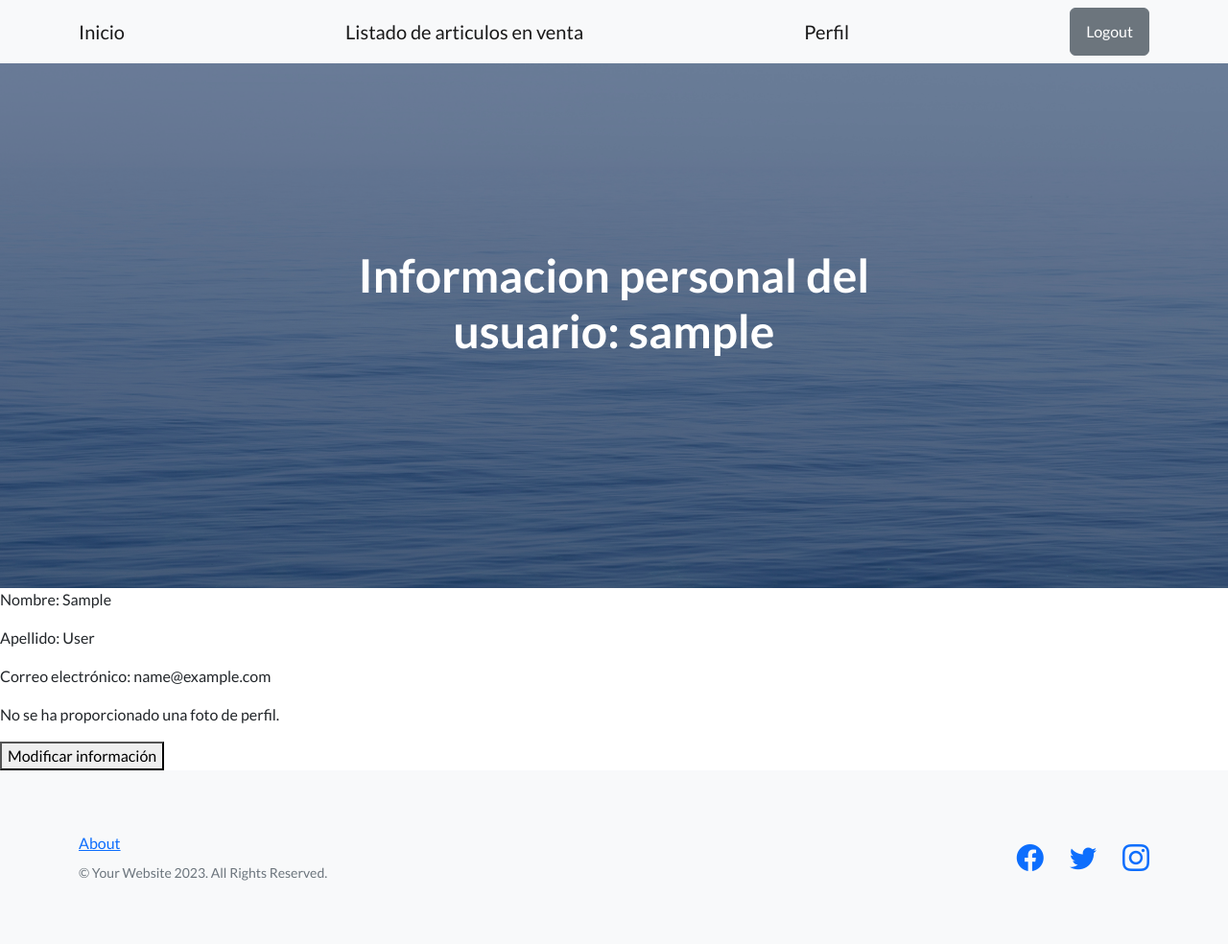
After one commit to sebabiasoli/EntregaFinal-Biasoli, a Django app: page /usuarios/perfil/ in a window 1280 px wide. The commit adds this page. Shown: the whole page at 96% size. Run offline with Django 4.2, Linux system fonts and the light colour scheme; the visitor is signed in with stand-in values (Sample User, id 1); data that the repository does not hold is empty; some libraries are stand-ins or nearby versions.

Commit message:
Se termino

```diff
--- a/inicio/models.py
+++ b/inicio/models.py
@@ -1,5 +1,6 @@
 from django.db import models
 from ckeditor.fields import RichTextField
+from django.contrib.auth.models import User
 
 # Create your models here.
 
@@ -9,3 +10,5 @@ class Vender(models.Model):
     fecha_de_oferta = models.DateField(null=True)
     descripcion = RichTextField(null=True)
     vendedor = models.CharField(max_length=30)
+    imagen = models.ImageField(upload_to='imagenes_articulos', null=True, blank=True)
+    usuario = models.ForeignKey(User, on_delete=models.CASCADE, null=True)
--- a/inicio/templates/inicio/detalle_articulos.html
+++ b/inicio/templates/inicio/detalle_articulos.html
@@ -6,6 +6,9 @@
 
 {% block h1_header %}
 Datos del articulo {{vender.articulo}}
+{% if vender.imagen %}
+<img src="{{vender.imagen.url}}" alt="Imagen de {{vender.titulo}}" width="600" height="400">
+{% endif %}
 {% endblock h1_header %}
 
 
--- a/inicio/templates/inicio/iniciar_venta.html
+++ b/inicio/templates/inicio/iniciar_venta.html
@@ -12,7 +12,7 @@ Iniciar venta
 {% block contenido %}
 <p> {{mensaje}} </p>
 
-<form action="" method="post">
+<form action="" method="post" enctype='multipart/form-data'>
     {% csrf_token %}
     <table>
         {{formulario}}
--- a/inicio/templates/inicio/modificar_articulos.html
+++ b/inicio/templates/inicio/modificar_articulos.html
@@ -10,7 +10,7 @@ Modificar Articulo {{vender.articulo}}
 
 
 {% block contenido %}
-<form action= {% url 'inicio:modificar_articulos' vender.id %} method="post">
+<form action= {% url 'inicio:modificar_articulos' vender.id %} method="post" enctype='multipart/form-data'>
     {% csrf_token %}
     <table>
         {{form}}
--- a/inicio/urls.py
+++ b/inicio/urls.py
@@ -8,7 +8,7 @@ urlpatterns = [
     path('about/', views.about, name='about'),
     path('articulos_en_venta/', views.articulos_en_venta, name='articulos_en_venta'),
     path('iniciar_venta/', views.iniciar_venta, name='iniciar_venta'),
-    path('articulos_en_venta/<int:pk>/detalle/', views.DetalleGato.as_view(), name='detalle_articulos'),
-    path('articulos_en_venta/<int:pk>/modificar/', views.ModificarGato.as_view(), name='modificar_articulos'),
-    path('articulos_en_venta/<int:pk>/eliminar/', views.EliminarGato.as_view(), name='eliminar_articulos')
+    path('articulos_en_venta/<int:pk>/detalle/', views.DetalleArticulo.as_view(), name='detalle_articulos'),
+    path('articulos_en_venta/<int:pk>/modificar/', views.ModificarArticulo.as_view(), name='modificar_articulos'),
+    path('articulos_en_venta/<int:pk>/eliminar/', views.EliminarArticulo.as_view(), name='eliminar_articulos')
 ]
--- a/templates/base.html
+++ b/templates/base.html
@@ -28,7 +28,7 @@
                 {% if request.user.infoextra.avatar %}
                 <img src={{request.user.infoextra.avatar.url}} alt="" height='40px'>
                 {% endif %}
-                <a class="navbar-brand" href={% url 'usuario:editar_perfil' %}>{{request.user.username}}</a>
+                <a class="navbar-brand" href={% url 'usuario:perfil' %}>Perfil</a>
                 <a class="btn btn-secondary" href={% url 'usuario:logout' %}>Logout</a>
                 {% else %}
                 <a class="btn btn-primary" href={% url 'usuario:login' %}>Login</a>
--- a/usuario/form.py
+++ b/usuario/form.py
@@ -7,6 +7,9 @@ class MiFormularioDeCreacionDeUsuarios(UserCreationForm):
     email = forms.EmailField()
     password1 = forms.CharField(label='Contraseña', widget=forms.PasswordInput)
     password2 = forms.CharField(label='Repetir Contraseña', widget=forms.PasswordInput)
+    first_name = forms.CharField(label='Nombre', max_length=20)
+    last_name = forms.CharField(label='Apellido', max_length=20)
+    avatar = forms.ImageField(required=False)
 
     class Meta:
         model = User
--- /dev/null
+++ b/usuario/templates/usuario/perfil_usuario.html
@@ -0,0 +1,24 @@
+{% extends 'base.html' %}
+
+{% block title_head %}
+<title>Perfil</title>
+{% endblock title_head %}
+
+{% block h1_header %}
+Informacion personal del usuario: {{ usuario.username }}
+{% endblock h1_header %}
+
+{% block contenido %}
+<p>Nombre: {{ usuario.first_name }}</p>
+<p>Apellido: {{ usuario.last_name }}</p>
+<p>Correo electrónico: {{ usuario.email }}</p>
+{% if imagen_usuario %}
+    <img src="{{ imagen_usuario.url }}" alt="Foto de perfil">
+{% else %}
+    <p>No se ha proporcionado una foto de perfil.</p>
+{% endif %}
+
+<button>
+    <a class="navbar-brand" href="{% url 'usuario:editar_perfil' %}">Modificar información</a>
+</button>
+{% endblock contenido %}
--- a/usuario/urls.py
+++ b/usuario/urls.py
@@ -9,6 +9,7 @@ urlpatterns = [
     path('login/', views.login, name='login'),
     path('logout/', LogoutView.as_view(template_name='usuario/logout.html'), name='logout'),
     path('registro/', views.registrarse, name='registrarse'),
+    path('perfil/', views.perfil_usuario, name='perfil'),
     path('perfil/editar/', views.edicion_perfil, name='editar_perfil'),
     path('perfil/editar/password/', views.ModificarPass.as_view(), name='modificar_pass')
 
--- a/usuario/views.py
+++ b/usuario/views.py
@@ -52,6 +52,22 @@ def registrarse(request):
     return render(request, 'usuario/registro.html', {'formulario': formulario})
 
 
+# @login_required
+# def perfil_usuario(request):
+#     usuario = request.user
+#     return render(request, 'usuario/perfil_usuario.html', {'usuario': usuario})
+@login_required
+def perfil_usuario(request):
+    usuario = request.user
+    try:
+        info_extra = InfoExtra.objects.get(user=usuario)
+        imagen_usuario = info_extra.avatar
+    except InfoExtra.DoesNotExist:
+        imagen_usuario = None
+    return render(request, 'usuario/perfil_usuario.html', {'usuario': usuario, 'imagen_usuario': imagen_usuario})
+
+
+
 @login_required
 def edicion_perfil(request):
     info_extra_user = request.user.infoextra
```
Also changed, not shown: inicio/forms.py (+16 -6 lines), inicio/templates/inicio/autorizacion.html (added, +15 -0 lines), inicio/views.py (+58 -12 lines), inicio/migrations/0007_vender_imagen.py (added), inicio/migrations/0008_vender_usuario.py (added).
